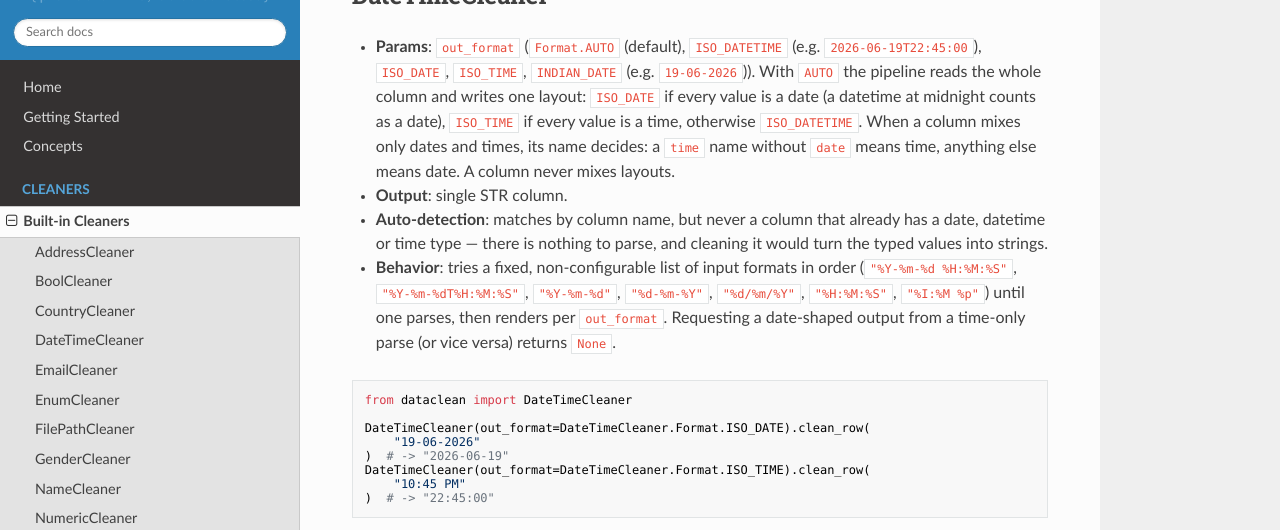
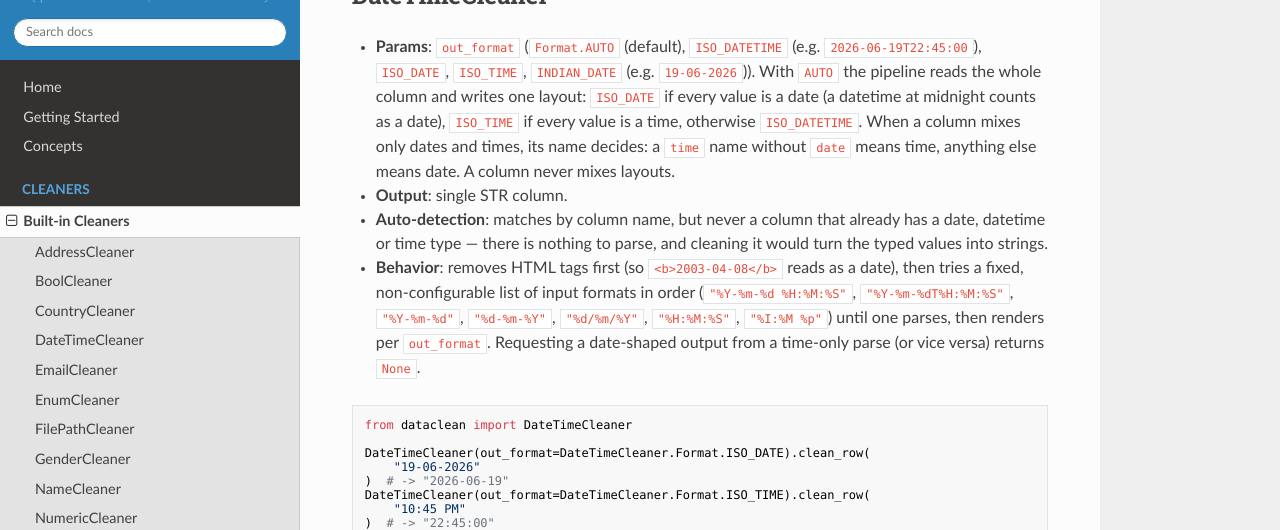
Before and after one commit to chetansinghsajwan/dataclean, an MkDocs documentation site: the page built from docs/cleaners.md, in a window 1280 px wide and 900 px high, scrolled down 3455 px, cut to the strip 0-530 px from the top of the window. Built offline with MkDocs 1.6.1, drawn with Linux system fonts in a browser that asks for light colours; nearby versions of some CDN libraries.

Commit message:
fix(datetime): strip html before parsing
A value pasted from a web page, such as "<b>2003-04-08</b>", is now read
as a date instead of becoming null. The text, name and address cleaners
already strip HTML first.

````diff
--- a/docs/cleaners.md
+++ b/docs/cleaners.md
@@ -152,11 +152,11 @@ CountryCleaner(in_format=CountryCleaner.Format.NAME_FUZZY).clean_row(
 - **Auto-detection**: matches by column name, but never a column that already
   has a date, datetime or time type — there is nothing to parse, and cleaning
   it would turn the typed values into strings.
-- **Behavior**: tries a fixed, non-configurable list of input formats in
-  order (`"%Y-%m-%d %H:%M:%S"`, `"%Y-%m-%dT%H:%M:%S"`, `"%Y-%m-%d"`,
-  `"%d-%m-%Y"`, `"%d/%m/%Y"`, `"%H:%M:%S"`, `"%I:%M %p"`) until one parses,
-  then renders per `out_format`. Requesting a date-shaped output from a
-  time-only parse (or vice versa) returns `None`.
+- **Behavior**: removes HTML tags first (so `<b>2003-04-08</b>` reads as a date), then tries a
+  fixed, non-configurable list of input formats in order (`"%Y-%m-%d %H:%M:%S"`,
+  `"%Y-%m-%dT%H:%M:%S"`, `"%Y-%m-%d"`, `"%d-%m-%Y"`, `"%d/%m/%Y"`, `"%H:%M:%S"`, `"%I:%M %p"`) until
+  one parses, then renders per `out_format`. Requesting a date-shaped output from a time-only parse
+  (or vice versa) returns `None`.
 
 ```python
 from dataclean import DateTimeCleaner
````
Also changed, not shown: 2 other files.
